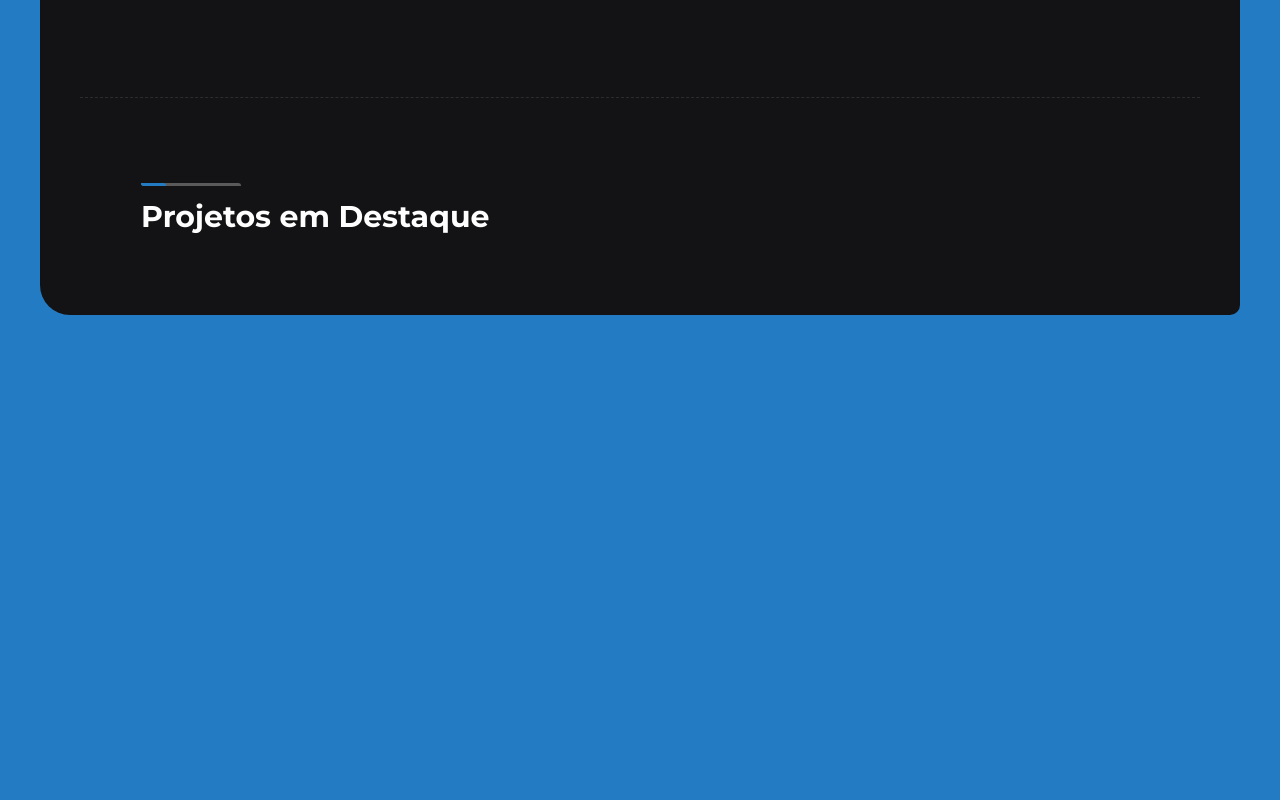
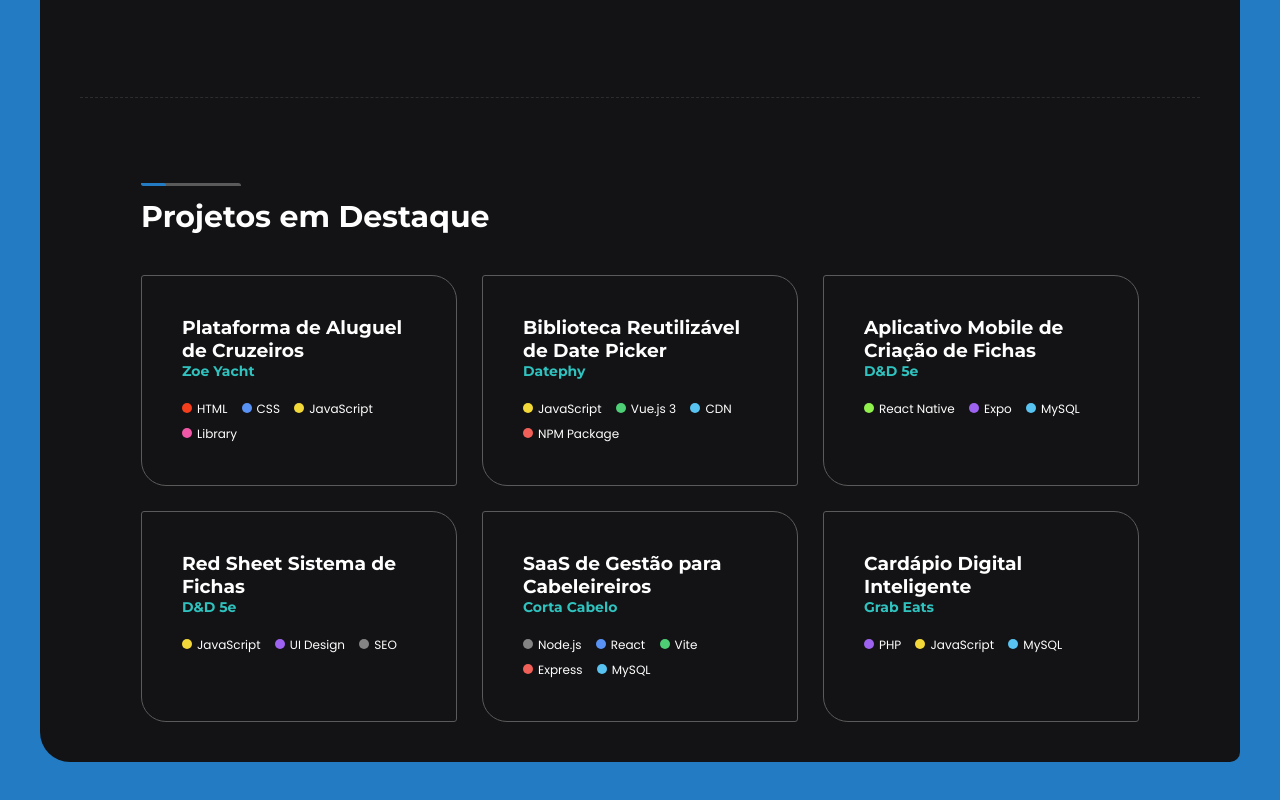
Before and after one commit to johnnyvasconcelos/johnnyvasconcelos.github.io, a plain HTML site: page index.html in a window 1280 px wide. Shown: the part 1244-2044 px from the top of the page. Before the commit the page ends 1599 px from the top, so only its background shows below. Drawn offline with Linux system fonts and the light colour scheme.

Commit message:
iniciando area portfolio

```diff
--- a/assets/styles/main.css
+++ b/assets/styles/main.css
@@ -373,13 +373,19 @@
   border: 1px solid var(--border);
   background-color: var(--dark);
   padding: 2.5em;
-  border-radius: 3px 10px;
+  border-radius: 3px 25px;
   color: var(--light);
   position: relative;
   overflow: hidden;
   transition: var(--transition);
   width: 33.33%;
   cursor: pointer;
+}
+.section__area {
+  width: 100%;
+  display: flex;
+  flex-direction: column;
+  gap: 25px;
 }
 .section__icon {
   max-width: 35px;
@@ -396,6 +402,7 @@
 }
 .section__card:hover {
   background-color: var(--display);
+  transform: scale(105%);
   color: var(--dark);
 }
 .section__card:hover .section__list {
@@ -403,6 +410,74 @@
 }
 .section__card:hover .section__icon {
   filter: invert(1);
+}
+.section__card > p {
+  margin-top: 15px;
+}
+.emphasis {
+  color: #30c2be;
+  display: block;
+  font-size: 14px;
+}
+.section__image {
+  border-radius: 3px 15px;
+  width: 100%;
+  margin-bottom: 5px;
+  display: none;
+}
+.section__mark {
+  margin-right: 10px;
+  white-space: nowrap;
+  font-size: 12px;
+}
+.section__mark::before {
+  content: "";
+  display: inline-block;
+  width: 10px;
+  height: 10px;
+  border-radius: 50%;
+  margin-right: 5px;
+  transition: var(--transition);
+}
+.section__card:hover .section__mark::before {
+  background-color: #543f71;
+}
+.section__mark.html::before {
+  background-color: #f43e1c;
+}
+.section__mark.css::before,
+.section__mark.react::before {
+  background-color: #5992f5;
+}
+.section__mark.javascript::before {
+  background-color: #f2d838;
+}
+.section__mark.vue::before,
+.section__mark.vite::before {
+  background-color: #4ecf75;
+}
+.section__mark.ui::before,
+.section__mark.php::before,
+.section__mark.expo::before {
+  background-color: #9d63f0;
+}
+.section__mark.library::before {
+  background-color: #f058a7;
+}
+.section__mark.cdn::before,
+.section__mark.mysql::before {
+  background-color: #58c2f0;
+}
+.section__mark.npm::before,
+.section__mark.express::before {
+  background-color: #f06058;
+}
+.section__mark.seo::before,
+.section__mark.node::before {
+  background-color: #848484;
+}
+.section__mark.react-native::before {
+  background-color: #91f14c;
 }
 /* responsive settings */
 @media (max-width: 1100px) {
@@ -458,6 +533,9 @@
   }
 }
 @media (max-width: 480px) {
+  .container {
+    padding: 0;
+  }
   .section__card {
     padding: 25px 20px;
   }
--- a/index.html
+++ b/index.html
@@ -239,8 +239,119 @@
       </section>
       <!-- portfolio -->
       <section class="section" id="portfolio">
-        <div class="container">
+        <div class="container column">
           <h2 class="section__title">Projetos em Destaque</h2>
+          <div class="section__area">
+            <div class="section__cards">
+              <article class="section__card">
+                <img
+                  src="./assets/images/portfolio-1.jpg"
+                  alt="portfolio"
+                  class="section__image"
+                />
+                <h3>
+                  Plataforma de Aluguel de Cruzeiros
+                  <span class="emphasis">Zoe Yacht</span>
+                </h3>
+                <p>
+                  <span class="section__mark html">HTML</span>
+                  <span class="section__mark css">CSS</span>
+                  <span class="section__mark javascript">JavaScript</span>
+                  <span class="section__mark library">Library</span>
+                </p>
+              </article>
+
+              <article class="section__card">
+                <img
+                  src="./assets/images/portfolio-1.jpg"
+                  alt="portfolio"
+                  class="section__image"
+                />
+                <h3>
+                  Biblioteca Reutilizável de Date Picker
+                  <span class="emphasis">Datephy</span>
+                </h3>
+                <p>
+                  <span class="section__mark javascript">JavaScript</span>
+                  <span class="section__mark vue">Vue.js 3</span>
+                  <span class="section__mark cdn">CDN</span>
+                  <span class="section__mark npm">NPM Package</span>
+                </p>
+              </article>
+
+              <article class="section__card">
+                <img
+                  src="./assets/images/portfolio-1.jpg"
+                  alt="portfolio"
+                  class="section__image"
+                />
+                <h3>
+                  Aplicativo Mobile de Criação de Fichas
+                  <span class="emphasis">D&D 5e</span>
+                </h3>
+                <p>
+                  <span class="section__mark react-native">React Native</span>
+                  <span class="section__mark expo">Expo</span>
+                  <span class="section__mark mysql">MySQL</span>
+                </p>
+              </article>
+            </div>
+
+            <div class="section__cards">
+              <article class="section__card">
+                <img
+                  src="./assets/images/portfolio-1.jpg"
+                  alt="portfolio"
+                  class="section__image"
+                />
+                <h3>
+                  Red Sheet Sistema de Fichas
+                  <span class="emphasis">D&D 5e</span>
+                </h3>
+                <p>
+                  <span class="section__mark javascript">JavaScript</span>
+                  <span class="section__mark ui">UI Design</span>
+                  <span class="section__mark seo">SEO</span>
+                </p>
+              </article>
+
+              <article class="section__card">
+                <img
+                  src="./assets/images/portfolio-1.jpg"
+                  alt="portfolio"
+                  class="section__image"
+                />
+                <h3>
+                  SaaS de Gestão para Cabeleireiros
+                  <span class="emphasis">Corta Cabelo</span>
+                </h3>
+                <p>
+                  <span class="section__mark node">Node.js</span>
+                  <span class="section__mark react">React</span>
+                  <span class="section__mark vite">Vite</span>
+                  <span class="section__mark express">Express</span>
+                  <span class="section__mark mysql">MySQL</span>
+                </p>
+              </article>
+
+              <article class="section__card">
+                <img
+                  src="./assets/images/portfolio-1.jpg"
+                  alt="portfolio"
+                  class="section__image"
+                />
+                <h3>
+                  Cardápio Digital Inteligente
+                  <span class="emphasis">Grab Eats</span>
+                </h3>
+                <p>
+                  <span class="section__mark php">PHP</span>
+                  <span class="section__mark javascript">JavaScript</span>
+                  <span class="section__mark mysql">MySQL</span>
+                </p>
+              </article>
+            </div>
+          </div>
         </div>
       </section>
     </div>
```
Also changed, not shown: 1 other file.
